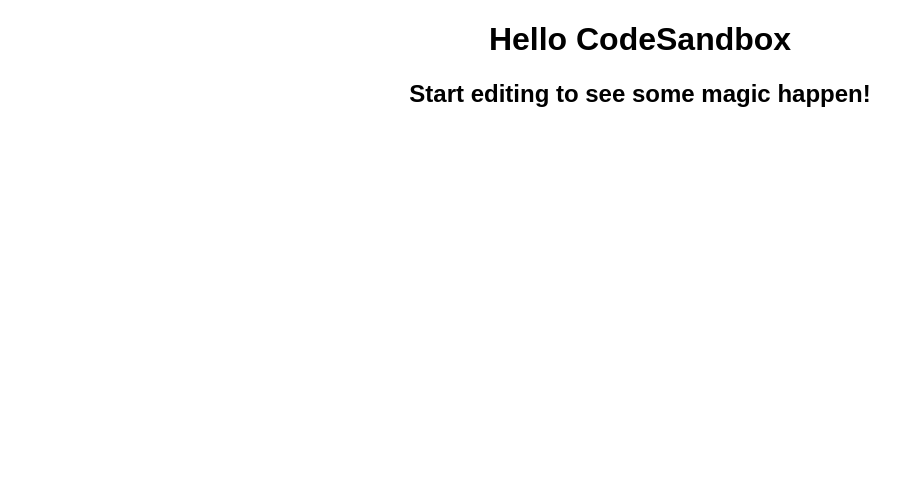
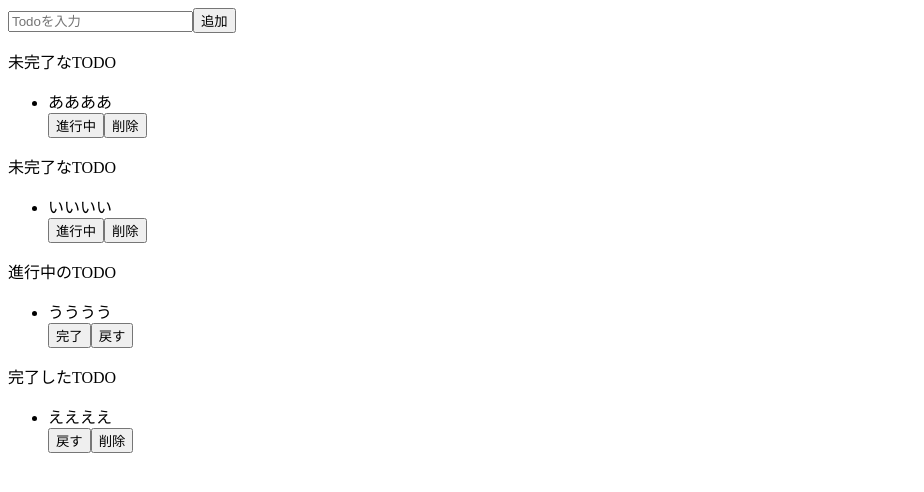
Before and after one commit to kakky08/React-TODO2, a React (Create React App) app: page / in a window 1280 px wide. Shown: the top 492 px of the page, without its empty margins (0-924 px from the left). Built offline with nearby package versions, Linux system fonts and the light colour scheme.

Commit message:
HTMLの作成

```diff
--- a/src/App.js
+++ b/src/App.js
@@ -1,10 +1,53 @@
+import React from "react";
 import "./styles.css";
 
-export default function App() {
+export const App = () => {
   return (
-    <div className="App">
-      <h1>Hello CodeSandbox</h1>
-      <h2>Start editing to see some magic happen!</h2>
-    </div>
+    <>
+      <div className="inputArea">
+        <input placeholder="Todoを入力" className="input" />
+        <button className="inputButton">追加</button>
+      </div>
+      <div className="incompleteArea">
+        <p className="incompleteTitle">未完了なTODO</p>
+        <div className="incomplete">
+          <ul className="incompleteList">
+            <li className="incompleteListItem">ああああ</li>
+            <button className="incompleteButton">進行中</button>
+            <button className="incompleteButton">削除</button>
+          </ul>
+        </div>
+        <div className="incompleteArea">
+          <p className="incompleteTitle">未完了なTODO</p>
+          <div className="incomplete">
+            <ul className="incompleteList">
+              <li className="incompleteListItem">いいいい</li>
+              <button className="incompleteButton">進行中</button>
+              <button className="incompleteButton">削除</button>
+            </ul>
+          </div>
+        </div>
+      </div>
+      <div className="inProgressArea">
+        <p className="inProgressTitle">進行中のTODO</p>
+        <div className="inProgress">
+          <ul className="inProgressList">
+            <li className="inProgressListItem">うううう</li>
+            <button className="inProgressButton">完了</button>
+            <button className="inProgressButton">戻す</button>
+          </ul>
+        </div>
+      </div>
+      <div className="completeArea">
+        <p className="completeTitle">完了したTODO</p>
+        <div className="complete">
+          <ul className="completeList">
+            <li className="completeListItem">ええええ</li>
+            <button className="completeButton">戻す</button>
+            <button className="completeButton">削除</button>
+          </ul>
+        </div>
+      </div>
+    </>
   );
-}
+};
--- a/src/index.js
+++ b/src/index.js
@@ -1,12 +1,5 @@
 import { StrictMode } from "react";
 import ReactDOM from "react-dom";
+import { App } from "./App";
 
-import App from "./App";
-
-const rootElement = document.getElementById("root");
-ReactDOM.render(
-  <StrictMode>
-    <App />
-  </StrictMode>,
-  rootElement
-);
+ReactDOM.render(<App />, document.getElementById("root"));
```
